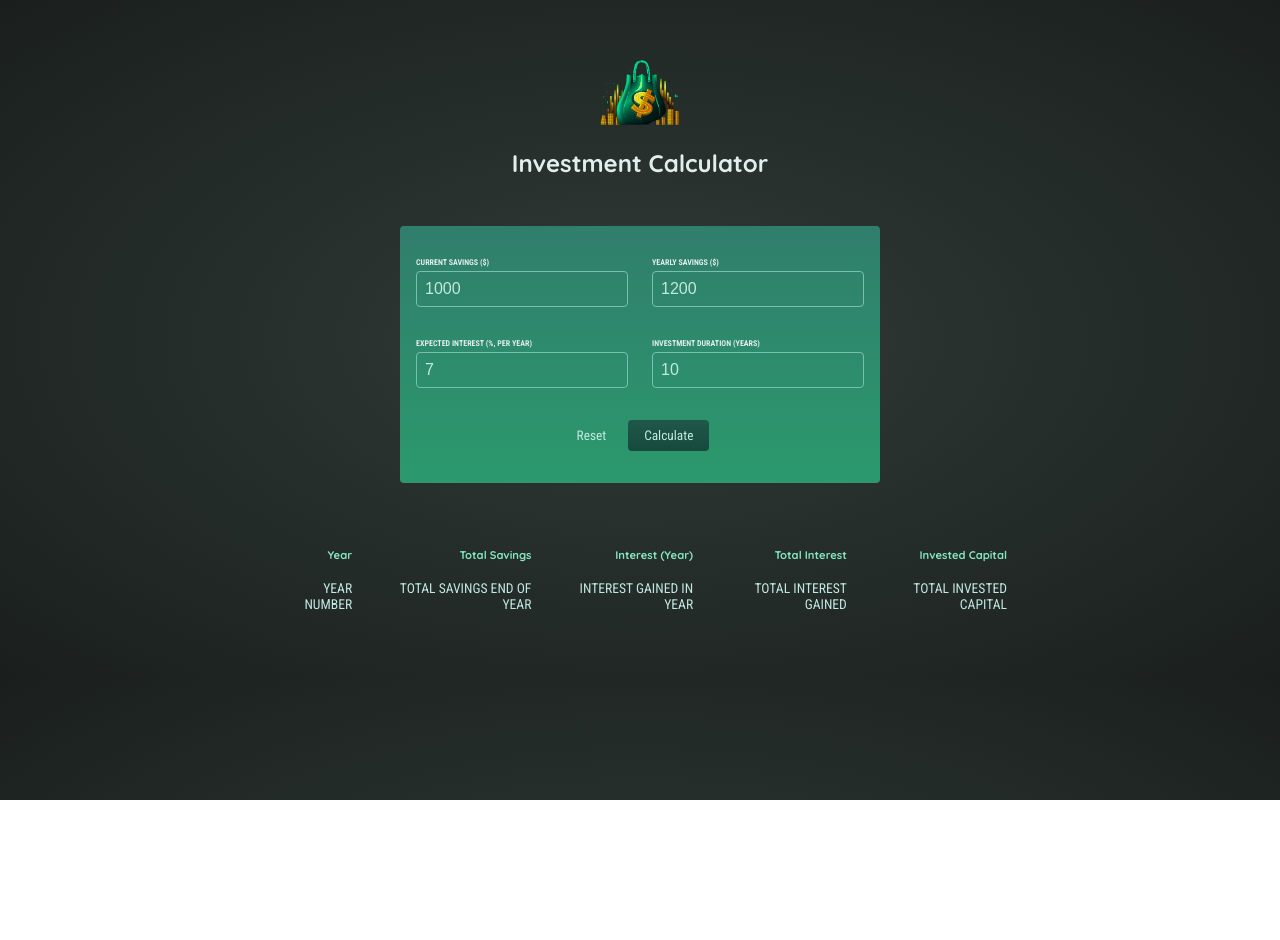
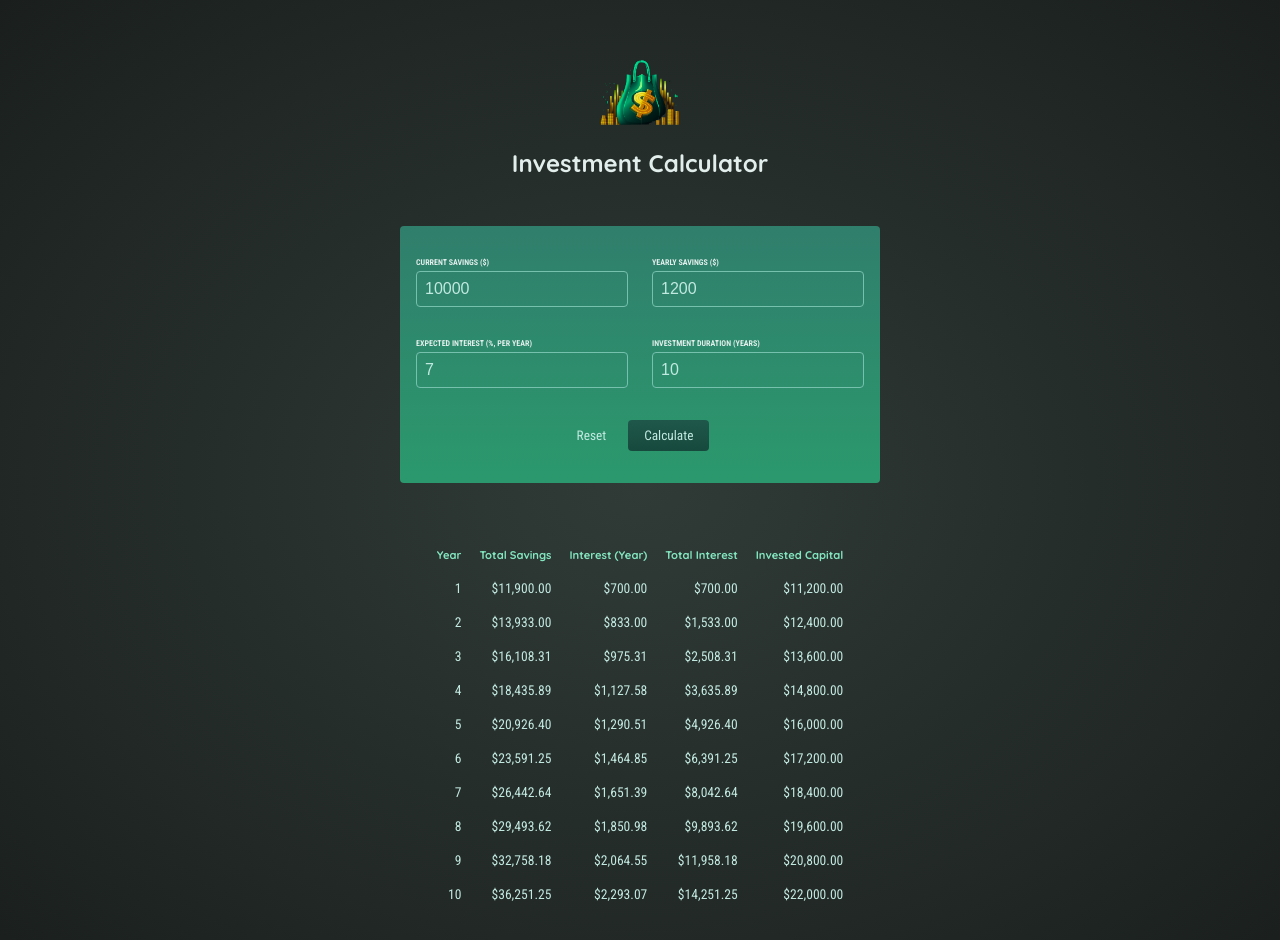
Before and after one commit to immanuala07/Investment-Calculator, a React (Create React App) app: page / in a window 1280 px wide. Both pictures are taken after a click on the button "Calculate". Shown: the top 940 px of the page. Before the commit the page ends 800 px from the top, so only its background shows below. Built offline with nearby package versions, Linux system fonts and the light colour scheme.

Commit message:
Outputting Results Conditionally

```diff
--- a/src/App.js
+++ b/src/App.js
@@ -38,7 +38,8 @@
 
       <UserInput onCalculate={calculateHandler} />
 
-      <ResultTable />
+      {!userInput && <p>No investment calculated yet.</p>}
+      {userInput && <ResultTable data={yearlyData} initialInvestment={userInput['current-savings']} />}
     </div>
   );
 }
--- a/src/components/ResultTable/ResultTable.js
+++ b/src/components/ResultTable/ResultTable.js
@@ -1,6 +1,13 @@
 import React from "react";
 
-const ResultTable = (() => {
+const formatter = new Intl.NumberFormat("en-US", {
+	style: "currency",
+	currency: "USD",
+	minimumFractionDigits: 2,
+	maximumFractionDigits: 2
+});
+
+const ResultTable = ((props) => {
   return (
 		<table className="result">
 			<thead>
@@ -13,13 +20,22 @@
 				</tr>
 			</thead>
 			<tbody>
-				<tr>
-					<td>YEAR NUMBER</td>
-					<td>TOTAL SAVINGS END OF YEAR</td>
-					<td>INTEREST GAINED IN YEAR</td>
-					<td>TOTAL INTEREST GAINED</td>
-					<td>TOTAL INVESTED CAPITAL</td>
-				</tr>
+				{props.data.map((yearData) => (
+					<tr key={yearData.year}>
+						<td>{yearData.year}</td>
+						<td>{formatter.format(yearData.savingsEndOfYear)}</td>
+						<td>{formatter.format(yearData.yearlyInterest)}</td>
+						<td>
+							{formatter.format(yearData.savingsEndOfYear -
+								props.initialInvestment -
+								yearData.yearlyContribution * yearData.year)}
+						</td>
+						<td>
+							{formatter.format(props.initialInvestment +
+								yearData.yearlyContribution * yearData.year)}
+						</td>
+					</tr>
+				))}
 			</tbody>
 		</table>
 	);
--- a/src/components/UserInput/UserInput.js
+++ b/src/components/UserInput/UserInput.js
@@ -1,7 +1,7 @@
 import React, { useState } from "react";
 
 const initialUserInput = {
-	"current-savings": 1000,
+	"current-savings": 10000,
 	"yearly-contribution": 1200,
 	"expected-return": 7,
 	duration: 10
```
